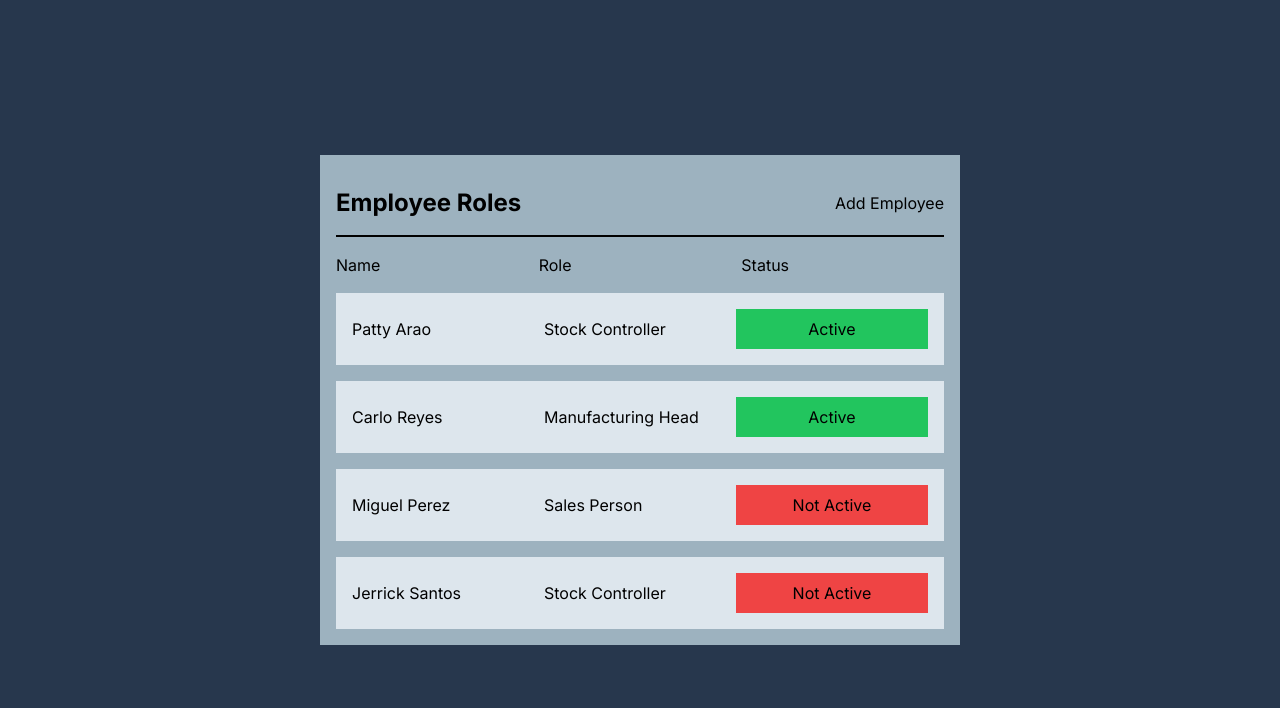
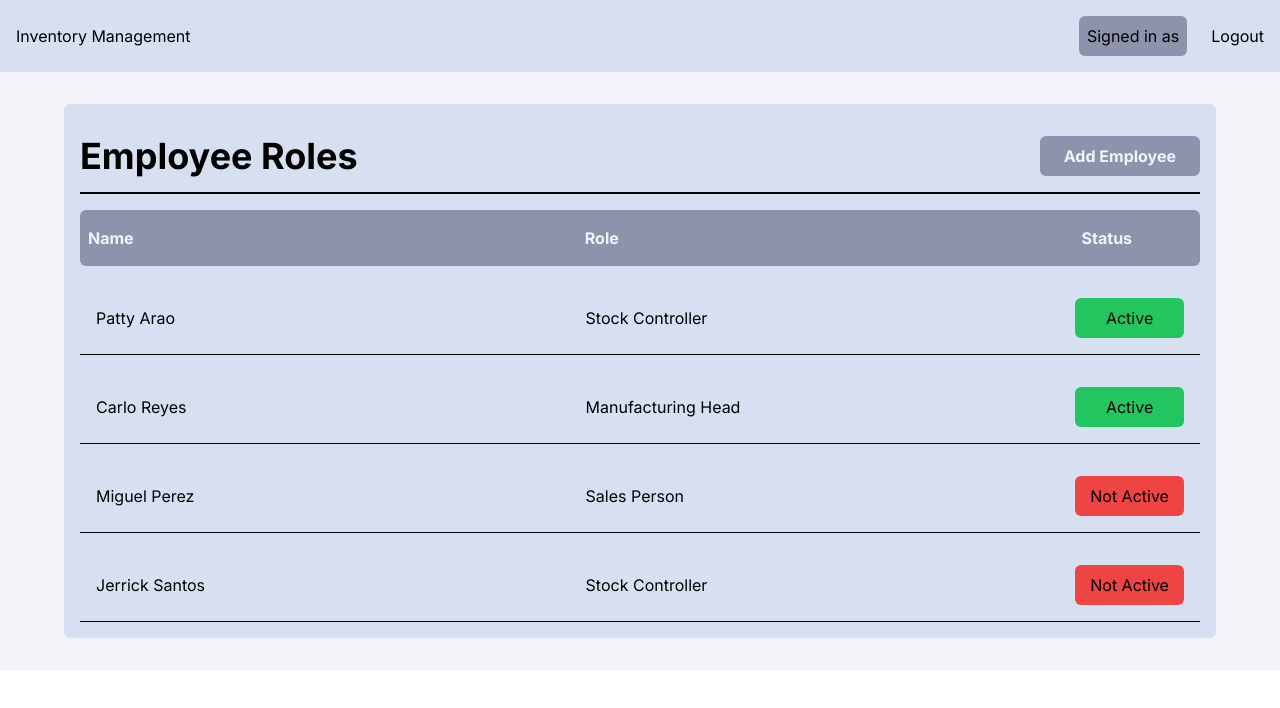
Before and after one commit to pattyarao/inventory-management-app, a Next.js app: page /assignroles in a window 1280 px wide. Shown: the top 708 px of the page. Built offline with nearby package versions, Linux system fonts and the light colour scheme; no server answers.

Commit message:
edited ui

```diff
--- a/app/assignroles/page.jsx
+++ b/app/assignroles/page.jsx
@@ -1,10 +1,13 @@
 import AddEmployee from "../components/AddEmployee";
 import EmployeeList from "../components/EmployeeList";
+import Navbar from "../components/Navbar";
 
 const AssignRoles = () => {
   return (
-    <main className="w-full h-screen flex items-center justify-center bg-[#27374D]">
+    <main className="w-full h-full flex flex-col items-center justify-between gap-8 bg-[#F1F3F8]">
+      <Navbar />
       <EmployeeList />
+
       {/* <AddEmployee /> */}
     </main>
   );
--- a/app/components/EmployeeList.jsx
+++ b/app/components/EmployeeList.jsx
@@ -40,26 +40,31 @@ const EmployeeList = () => {
           setEmployees={setEmployees}
         />
       )}
-      <div className="w-[50%] bg-[#9DB2BF] p-4">
+      <div className="w-[90%] h-fit mb-8 bg-[#D6E0F0] p-4 flex flex-col gap-4 rounded-md">
         <div className="py-4 flex justify-between items-center border-b-2 border-black">
-          <h3 className="font-bold text-2xl">Employee Roles</h3>
-          <button onClick={() => setShow(true)}>Add Employee</button>
+          <h3 className="font-bold text-4xl">Employee Roles</h3>
+          <button
+            onClick={() => setShow(true)}
+            className="bg-[#8D93AB] py-2 px-6 rounded-md text-[#F1F3F8] font-bold"
+          >
+            Add Employee
+          </button>
         </div>
-        <div className="w-full py-4 flex justify-between items-center">
-          <p className="w-[33.33%]">Name</p>
-          <p className="w-[33.33%]">Role</p>
-          <p className="w-[33.33%]">Status</p>
+        <div className="w-full py-4 px-2 flex justify-between items-center bg-[#8D93AB] rounded-md text-[#F1F3F8] font-bold">
+          <p className="w-[45%]">Name</p>
+          <p className="w-[45%]">Role</p>
+          <p className="w-[10%]">Status</p>
         </div>
         <div className="flex flex-col gap-4">
           {employees.map((employee, index) => (
             <div
               key={index}
-              className="w-full flex items-center bg-[#DDE6ED] p-4"
+              className="w-full flex items-center p-4 border-b border-black"
             >
-              <p className="w-[33.33%]">{employee.name}</p>
-              <p className="w-[33.33%]">{employee.role}</p>
+              <p className="w-[45%]">{employee.name}</p>
+              <p className="w-[45%]">{employee.role}</p>
               <button
-                className={`w-[33.33%] p-2 text-center ${
+                className={`w-[10%] p-2 rounded-md text-center ${
                   employee.status === "Active" ? "bg-green-500" : "bg-red-500"
                 }`}
                 onClick={() => handleClick(employee, index)}
--- a/app/components/Navbar.jsx
+++ b/app/components/Navbar.jsx
@@ -25,7 +25,7 @@ const Navbar = ({ userType }) => {
     }
   };
   return (
-    <div className="w-full h-fit flex p-4 justify-between items-center bg-[#526D82]">
+    <div className="w-full h-fit flex p-4 justify-between items-center bg-[#D6E0F0]">
       <h3>Inventory Management</h3>
 
       <div className="flex items-center gap-4">
@@ -35,7 +35,7 @@ const Navbar = ({ userType }) => {
           ) : null}
         </div>
         <div className="flex items-center gap-6">
-          <p className="bg-[#9DB2BF] p-2 rounded-md">
+          <p className="bg-[#8D93AB] p-2 rounded-md">
             Signed in as{" "}
             <span className="font-bold text-[#041C32]">{userType}</span>
           </p>
```
